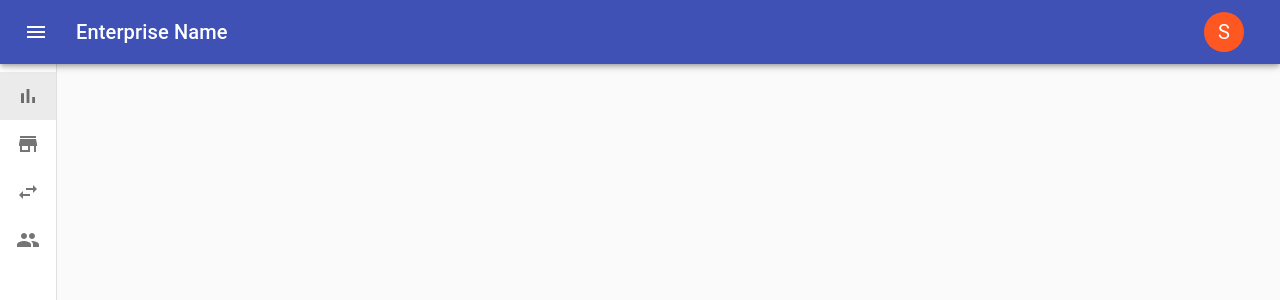
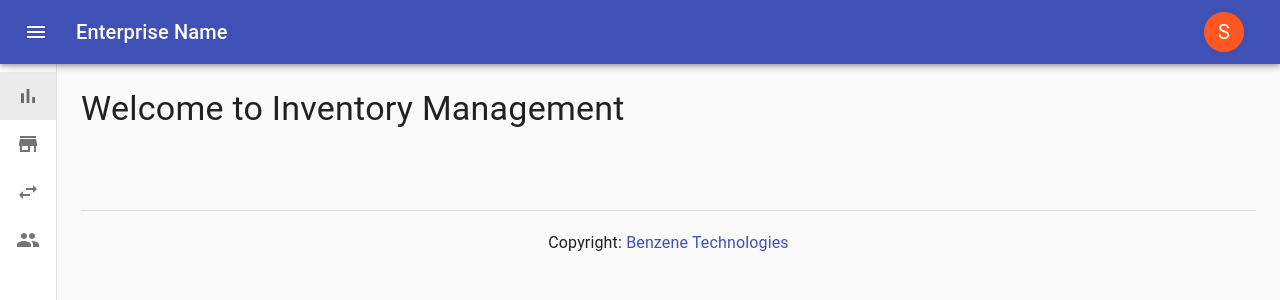
Before and after one commit to benzene-tech/inventory-management-client, a React (Create React App) app: page / in a window 1280 px wide. Shown: the top 300 px of the page. Built offline with nearby package versions, Linux system fonts and the light colour scheme.

Commit message:
Athithya: Add Footer and Init Layout

```diff
--- /dev/null
+++ b/src/components/layout/footer.jsx
@@ -0,0 +1,29 @@
+import { Box, Divider, Link, makeStyles, Typography } from '@material-ui/core';
+import React from 'react';
+
+const useStyles = makeStyles((theme) => ({
+  textStyle: {
+    marginTop: theme.spacing(2.5),
+    alignItems: 'center',
+    justify: 'center',
+  },
+}));
+
+const Footer = () => {
+  const classes = useStyles();
+  return (
+    <div>
+      <Divider />
+      <Box display="flex" justifyContent="center" alignItems="center">
+        <Typography className={classes.textStyle} variant="body1">
+          Copyright:{' '}
+          <Link href="/#" variant="body1">
+            Benzene Technologies
+          </Link>
+        </Typography>
+      </Box>
+    </div>
+  );
+};
+
+export default Footer;
--- /dev/null
+++ b/src/components/layout/layout.jsx
@@ -0,0 +1,46 @@
+import { makeStyles } from '@material-ui/core';
+import PropTypes from 'prop-types';
+import React from 'react';
+import AppBar from './app-bar';
+import Footer from './footer';
+import SideNav from './side-nav/side-nav';
+
+const useStyles = makeStyles((theme) => ({
+  rootStyle: {
+    display: 'flex',
+  },
+  toolbarStyle: {
+    // necessary for content to be below app bar
+    ...theme.mixins.toolbar,
+  },
+  contentStyle: {
+    flexGrow: 1,
+    padding: theme.spacing(3),
+  },
+  footerStyle: {
+    marginTop: `${theme.spacing(10)}px`,
+    bottom: 0,
+  },
+}));
+
+const Layout = ({ children }) => {
+  const classes = useStyles();
+  return (
+    <div className={classes.rootStyle}>
+      <AppBar />
+      <SideNav />
+      <div className={classes.contentStyle}>
+        <div className={classes.toolbarStyle} />
+        {children}
+        <div className={classes.footerStyle}>
+          <Footer />
+        </div>
+      </div>
+    </div>
+  );
+};
+Layout.propTypes = {
+  children: PropTypes.node.isRequired,
+};
+
+export default Layout;
--- a/src/components/layout/side-nav/side-nav.jsx
+++ b/src/components/layout/side-nav/side-nav.jsx
@@ -1,5 +1,13 @@
 /* eslint-disable no-unused-vars */
-import { Drawer, Hidden, makeStyles, Toolbar } from '@material-ui/core';
+import {
+  Divider,
+  Drawer,
+  Hidden,
+  ListItem,
+  ListItemText,
+  makeStyles,
+  Toolbar,
+} from '@material-ui/core';
 import clsx from 'clsx';
 import React from 'react';
 import { useDispatch, useSelector } from 'react-redux';
@@ -46,7 +54,10 @@ const SideNav = () => {
           open={isDrawerOpen}
           onBackdropClick={() => dispatch(toggleDrawer())}
         >
-          <Toolbar />
+          <ListItem>
+            <ListItemText primary="Hi, Vishnu Vardhan" />
+          </ListItem>
+          <Divider />
           <SideNavItems />
         </Drawer>
       </Hidden>
--- a/src/pages/index.jsx
+++ b/src/pages/index.jsx
@@ -1,11 +1,12 @@
+import { Typography } from '@material-ui/core';
 import React from 'react';
-import AppBar from '../components/layout/app-bar';
-import SideNav from '../components/layout/side-nav/side-nav';
+import Layout from '../components/layout/layout';
 
 const Index = () => (
   <div>
-    <AppBar />
-    <SideNav />
+    <Layout>
+      <Typography variant="h4">Welcome to Inventory Management</Typography>
+    </Layout>
   </div>
 );
 
```
